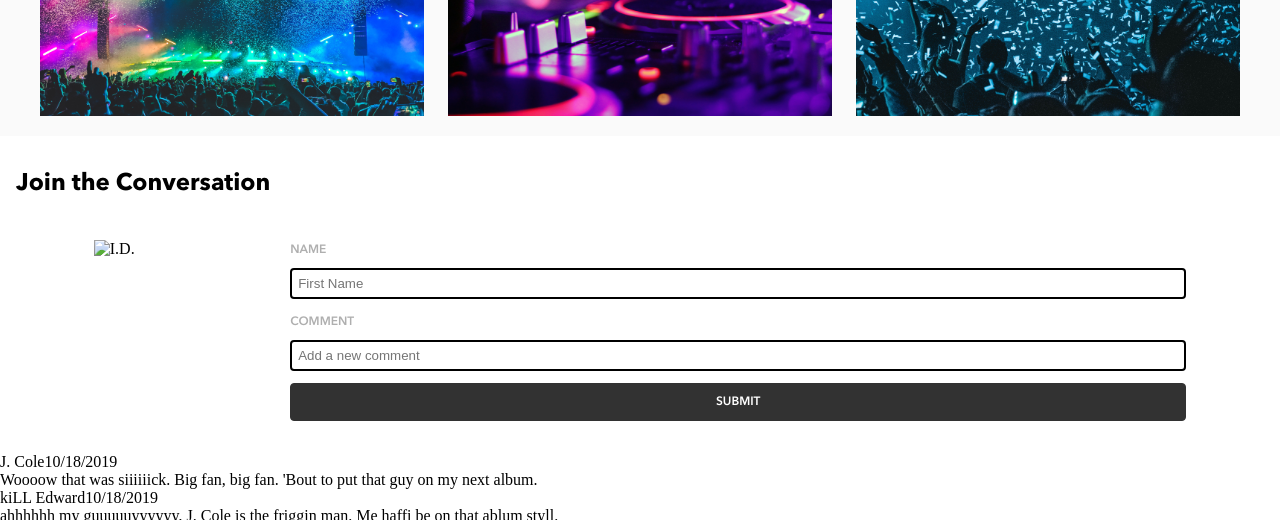
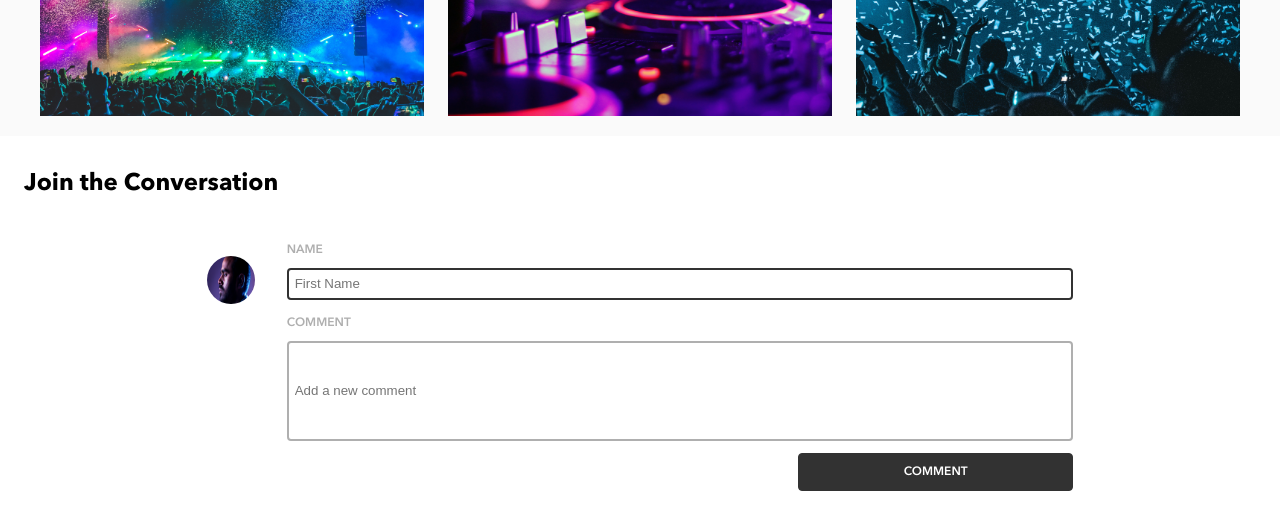
Before and after one commit to russellwinters/russell-winters-bandsite, a plain HTML site: page sprint-two/index.html in a window 1280 px wide. Shown: the part 2560-3080 px from the top of the page. Drawn offline with Linux system fonts and the light colour scheme.

Commit message:
Form section is now responsive. Fully styled for all sizes.

```diff
--- a/sprint-two/index.html
+++ b/sprint-two/index.html
@@ -161,7 +161,9 @@
     <section class="comment-section">
       <h2>Join the Conversation</h2>
       <div class="form-container">
-        <img src="" alt="I.D." />
+        <div class="image-container">
+          <img src="./assets/images/Mohan-muruge.jpg" alt="I.D." />
+        </div>
         <form id="comments">
           <div class="name-container">
             <label>Name</label>
@@ -173,7 +175,7 @@
           </div>
           <div class="submit-container">
             <button>
-              Submit
+              Comment
             </button>
           </div>
         </form>
--- a/sprint-two/scripts/comments.js
+++ b/sprint-two/scripts/comments.js
@@ -39,8 +39,6 @@ commentArr = [
 function renderComments(thisSection, arr) {
   for (i = 0; i < 3; i++) {
     let objNumber = i;
-    // let currentSection = document.getElementById("thisSection");
-    console.log(arr[objNumber]["comment"]);
 
     // * create div within section
     let commentContainer = document.createElement("div");
--- a/sprint-two/styles/partials/_forms.scss
+++ b/sprint-two/styles/partials/_forms.scss
@@ -9,6 +9,19 @@
   .form-container {
     display: flex;
     justify-content: space-around;
+
+    & .image-container {
+      width: 48px;
+      height: 48px;
+      margin-top: 16px;
+
+      & img {
+        overflow: hidden;
+        width: 100%;
+        height: 100%;
+        border-radius: 50%;
+      }
+    }
 
     #comments {
       width: 70vw;
@@ -26,13 +39,14 @@
         input {
           margin-top: 8px;
           padding: 6px;
-          border: 2px solid black;
+          border: 2px solid $black;
           border-radius: 4px;
         }
       }
 
       .comment-container {
         padding-bottom: 12px;
+        width: 100%;
 
         label {
           @include labels;
@@ -42,7 +56,7 @@
           margin-top: 8px;
           padding: 6px;
           width: 100%;
-          border: 2px solid black;
+          border: 2px solid $silver;
           border-radius: 4px;
         }
       }
@@ -64,3 +78,74 @@
     }
   }
 }
+
+@include medium {
+  .comment-section {
+    width: calc(100vw - 48px);
+
+    & .form-container {
+      width: 67.7vw;
+      margin: 0 auto;
+      justify-content: space-between;
+
+      #comments {
+        width: calc(67.7vw - 80px);
+        display: flex;
+        flex-direction: column;
+        align-items: flex-end;
+
+        .name-container {
+          & input {
+            height: 32px;
+          }
+        }
+
+        .comment-container {
+          & input {
+            height: 100px;
+          }
+        }
+        .submit-container {
+          width: 35%;
+        }
+      }
+    }
+  }
+}
+
+@include large {
+  .comment-section {
+    width: calc(100vw - 360px);
+
+    .form-container {
+      width: 48.89vw;
+
+      #comments {
+        width: 42.59vw;
+
+        .name-container {
+          & input {
+            padding-left: 16px;
+            height: 48px;
+          }
+        }
+
+        .comment-container {
+          & input {
+            height: 96px;
+            padding-left: 16px;
+          }
+        }
+
+        .submit-container {
+          padding: 12px 0 24px 0;
+
+          & button {
+            height: 48px;
+            width: 14.81vw;
+          }
+        }
+      }
+    }
+  }
+}
```
Also changed, not shown: sprint-two/assets/images/Mohan-muruge.jpg (added), sprint-two/styles/main.css, 1 other file.
